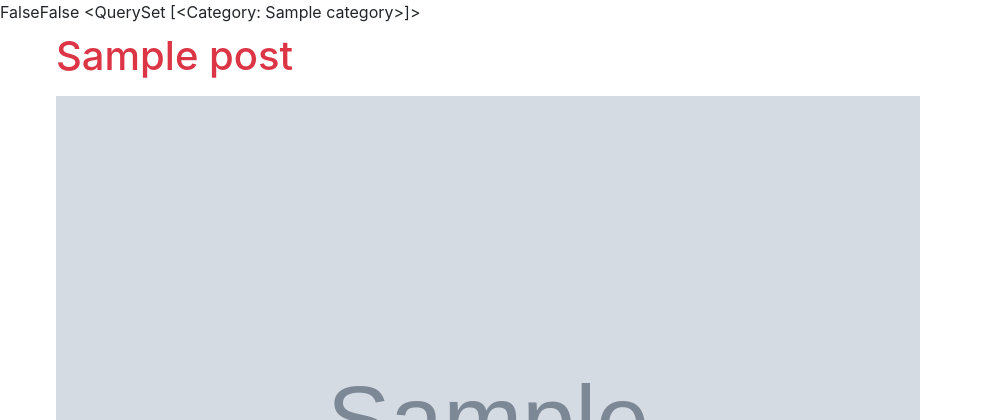
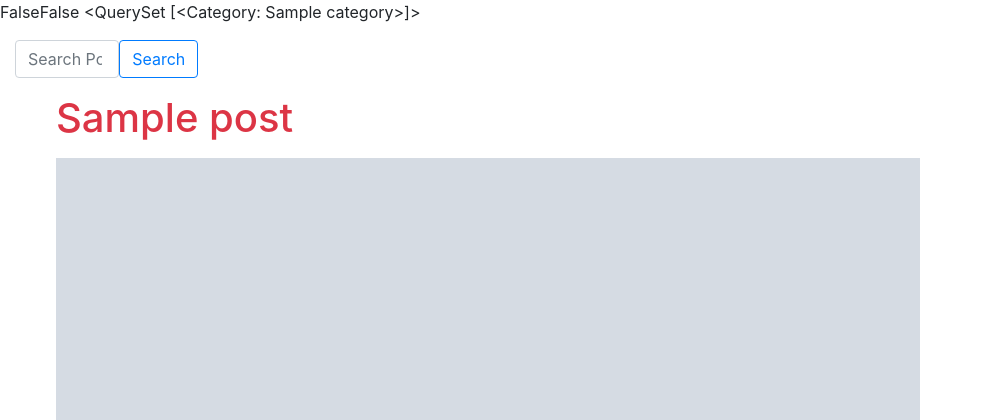
Before and after one commit to Ayman-aloub/djangoBlog, a Django app: page /post/1 in a window 1280 px wide. Shown: the top 420 px of the page, without its empty margins (0-982 px from the left). Run offline with Django 3.2, Linux system fonts and the light colour scheme; tables that the repository leaves empty hold one stand-in row (values such as "Sample post"); grey boxes marked "Sample" are stand-in pictures; some libraries are stand-ins or nearby versions.

Commit message:
Update base.html

```diff
--- a/discussion/templates/base.html
+++ b/discussion/templates/base.html
@@ -13,7 +13,19 @@
     />
   </head>
   <body>
-    {{user.is_authenticated}}{{user.is_superuser}} {{categories}} {%block content%}{%endblock%}
+    {{user.is_authenticated}}{{user.is_superuser}} {{categories}}
+      <!-- ----------------------form search------------------------ -->
+      <form method=POST action="{% url 'search'  %}" class="d-flex my-3 col-2">
+        {% csrf_token %}
+        <input class="form-control me-2 ms-5" type="search" name="searched"
+          placeholder="Search Posts" aria-label="Search">
+        <button class="btn btn-outline-primary" type="submit">Search</button>
+      </form>
+    {%block content%}{%endblock%}
+
+    <!-- ---------------------------------footer control pages------------------------------- -->
+    {% comment %} {% include 'discussion/footer.html' %} {% endcomment %}
+
     <script
       src="https://cdn.jsdelivr.net/npm/bootstrap@5.2.0-beta1/dist/js/bootstrap.bundle.min.js"
       integrity="sha384-pprn3073KE6tl6bjs2QrFaJGz5/SUsLqktiwsUTF55Jfv3qYSDhgCecCxMW52nD2"
```
